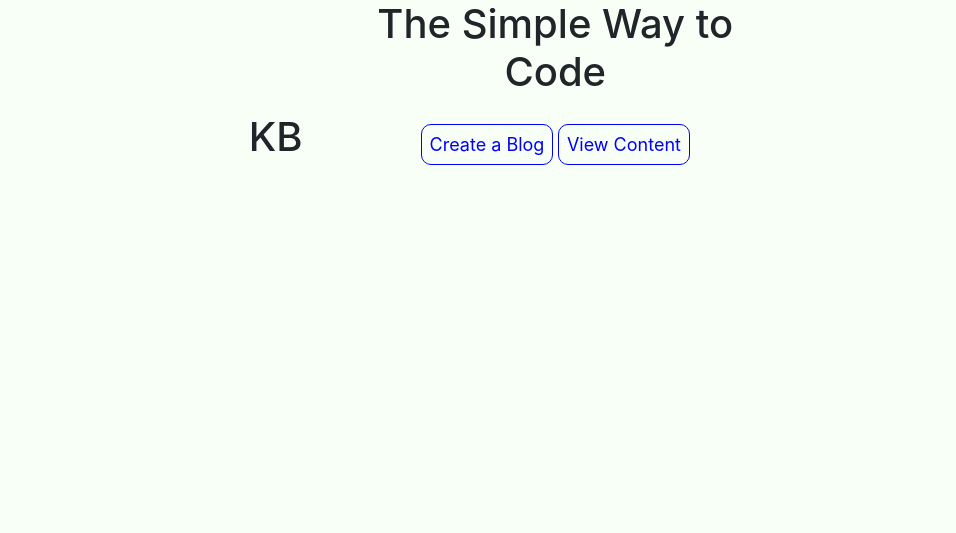
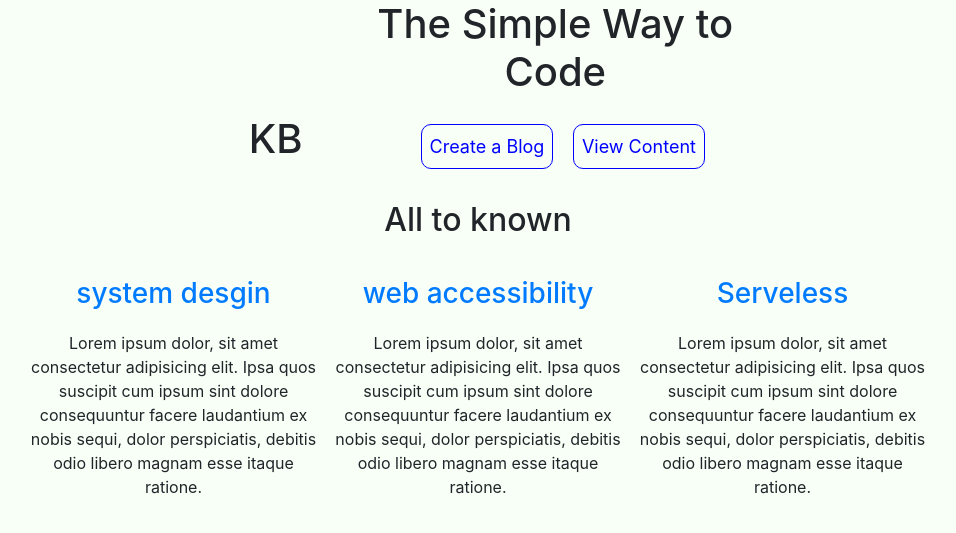
Before and after one commit to Wilfridboris/Wilfridboris.github.io, a PHP site: page / in a window 1280 px wide. Shown: the part 149-682 px from the top of the page, without its empty margins (162-1118 px from the left). Run offline with PHP 8.4, Linux system fonts and the light colour scheme.

Commit message:
:rocket:

```diff
--- a/css/index.css
+++ b/css/index.css
@@ -103,13 +103,12 @@ padding-right: 10px;
     background-color: #f7fff7;
     border-radius: 10px;
     border: none;
-    padding: 6px 8px 6px 8px;
+    padding: 8px;
     font-size: 18px;
     color: blue;
     border: 1px solid blue;
-    margin-right: 10px;
     cursor: pointer;
-    margin: 20px 0px;
+    margin: 20px 0px 0px 15px;
 
     }
     .btx:hover{
@@ -143,6 +142,28 @@ padding-right: 10px;
        width:150px;
    }
 
+   /*space begin*/
+   .space{
+       text-align: center;
+       padding: 30px 0px 30px 0px;
+   }
+   /*space end*/
+   /*conatainer 2 begin*/
+   .contenu2{
+    text-align: center;
+
+   }
+   .title{
+       color: rgb(123, 131, 247);
+       margin-bottom: 20px;
+   }
+   .cadre1 ,.cadre2 ,.cadre3{
+    display: inline-block;
+    width: 300px;
+
+   }
+    /*conatainer 2 end*/
+
 
 
 
--- a/index.html
+++ b/index.html
@@ -38,6 +38,26 @@
                 <button class="btx">View Content</button>
             </div>
         </div>
+        <div class="space">
+            <h2>All to known</h2>
+        </div>
+        <div class="contenu2">
+            <div class="cadre1">
+                <h3 class="title"><a href="">system desgin</a></h3>
+                <p>Lorem ipsum dolor, sit amet consectetur adipisicing elit. Ipsa quos suscipit cum ipsum sint dolore consequuntur facere laudantium ex nobis sequi,
+                 dolor perspiciatis, debitis odio libero magnam esse itaque ratione.</p>
+            </div>
+            <div class="cadre2">
+                <h3 class="title"><a href="">web accessibility</a></h3>
+                <p>Lorem ipsum dolor, sit amet consectetur adipisicing elit. Ipsa quos suscipit cum ipsum sint dolore consequuntur facere laudantium ex nobis sequi,
+                    dolor perspiciatis, debitis odio libero magnam esse itaque ratione.</p>
+            </div>
+            <div class="cadre3">
+                <h3 class="title"><a href="">Serveless</a></h3>
+                <p>Lorem ipsum dolor, sit amet consectetur adipisicing elit. Ipsa quos suscipit cum ipsum sint dolore consequuntur facere laudantium ex nobis sequi,
+                    dolor perspiciatis, debitis odio libero magnam esse itaque ratione.</p>
+            </div>
+        </div>
         <!--
         <section class="row">
             <div class="col-sm-2">
```
